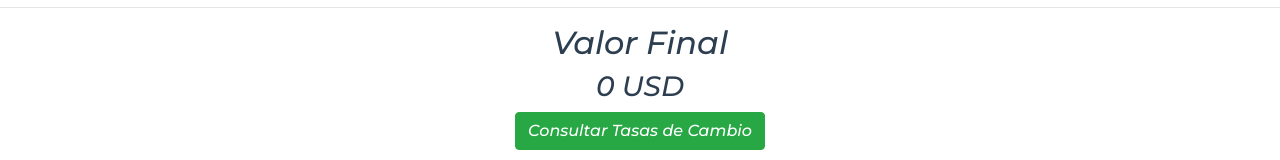
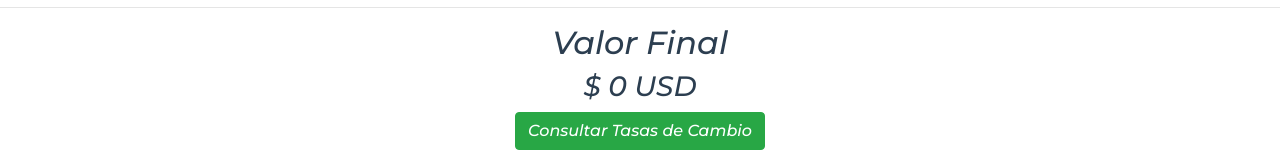
Before and after one commit to AndresInsuasty/calculadoraTG, a Vue app: page / in a window 1280 px wide. Shown: the part 340-500 px from the top of the page. Built offline with nearby package versions, Linux system fonts and the light colour scheme.

Commit message:
agregado signo de pesos

```diff
--- a/src/components/Calculator.vue
+++ b/src/components/Calculator.vue
@@ -100,7 +100,7 @@
     </b-container>
     <hr />
     <h2>Valor Final</h2>
-    <h3>{{ final_value || 0 }} {{ monedaCliente }}</h3>
+    <h3>$ {{ final_value || 0 }} {{ monedaCliente }}</h3>
 
     <b-button variant="success" type="button" @click="currenciesApi"
       >Consultar Tasas de Cambio</b-button
```
